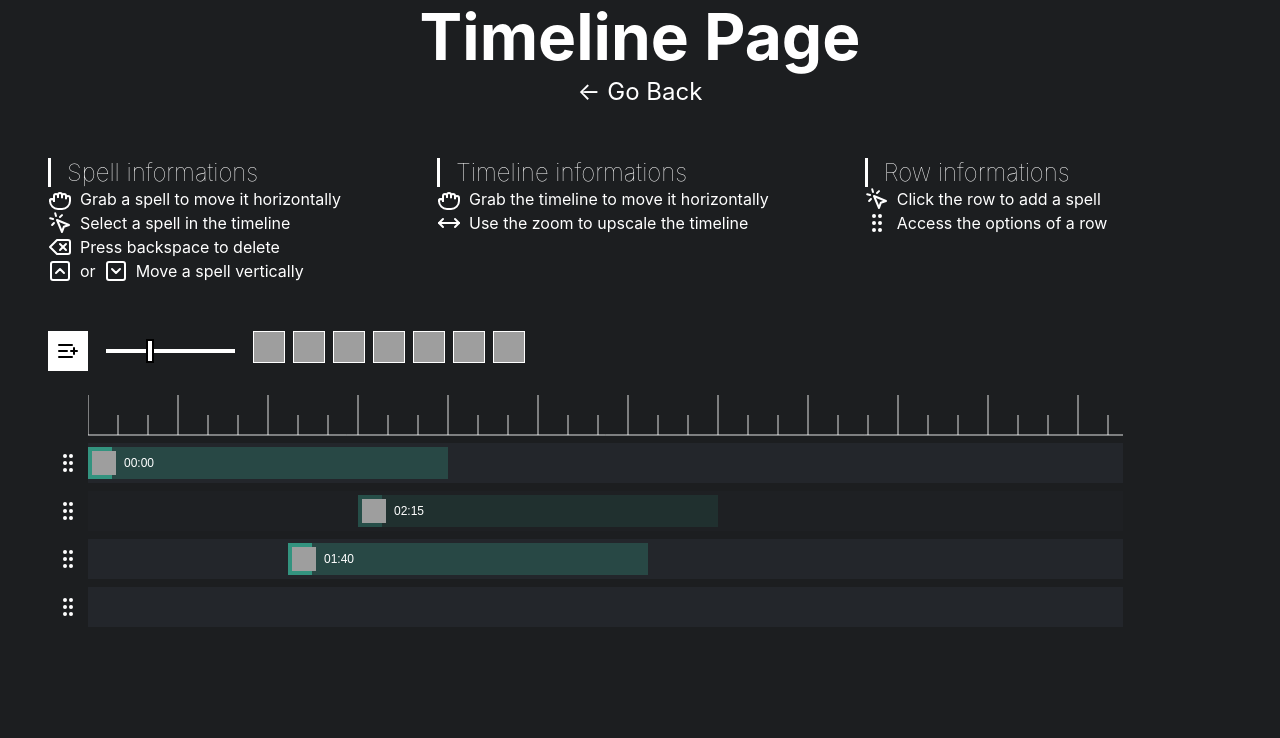
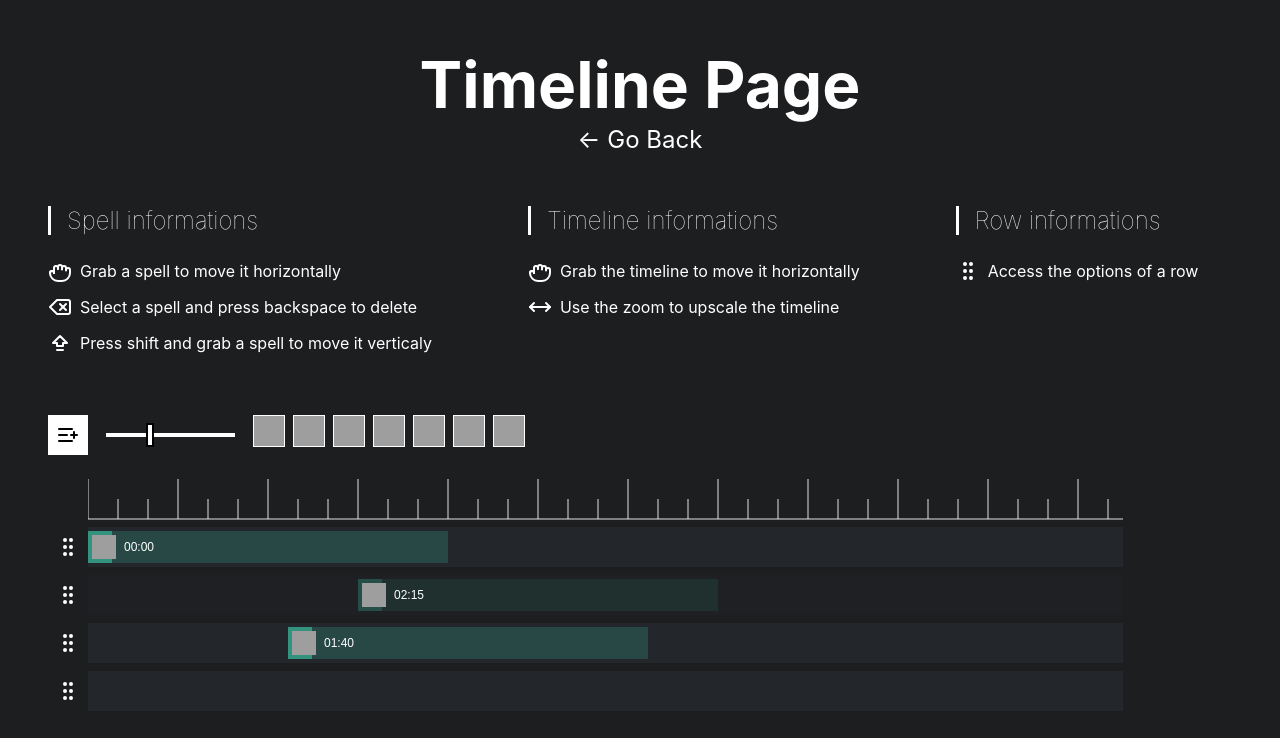
Before and after one commit to loubatier/trailblazer, a Next.js app: page /planner in a window 1280 px wide. Shown: the top 738 px of the page. Built offline with nearby package versions, Linux system fonts and the light colour scheme; grey boxes are pictures that could not be loaded.

Commit message:
chore: cleaning + renaming + fine tuning

```diff
--- a/components/healing-rotation/canvas/index.tsx
+++ b/components/healing-rotation/canvas/index.tsx
@@ -2,14 +2,11 @@ import React, { useEffect } from "react";
 import Konva from "konva";
 import { Group, Layer, Line, Rect, Stage } from "react-konva";
 import { useIsKeyPressed } from "../../../lib/hooks/useIsKeyPressed";
-import {
-  EMoveDirection,
-  useTimelineStore,
-} from "../../../lib/stores/useTimelineStore";
+import { useTimelineStore } from "../../../lib/stores/useTimelineStore";
 import {
   calculateRowDestinationIndex,
   calculateSpellDestinationRowIndex,
-} from "../old-timeline";
+} from "../timeline-wrapper";
 import CanvasSpell from "./spell";
 import Timeline from "./timeline";
 
@@ -75,18 +72,6 @@ const Canvas = ({
       switch (e.key) {
         case "Backspace":
           deleteTimelineSpell(selectedSpellIndex);
-          break;
-        case "ArrowUp":
-          e.preventDefault();
-          spells[selectedSpellIndex].row > 0
-            ? updateTimelineSpellRow(selectedSpellIndex, EMoveDirection.UP)
-            : null;
-          break;
-        case "ArrowDown":
-          e.preventDefault();
-          spells[selectedSpellIndex].row < rows.length - 1
-            ? updateTimelineSpellRow(selectedSpellIndex, EMoveDirection.DOWN)
-            : null;
           break;
         default:
           break;
--- a/components/healing-rotation/row-actions.tsx
+++ b/components/healing-rotation/row-actions.tsx
@@ -15,7 +15,7 @@ const Root = styled.div`
 
 const ActionsButton = styled.button`
   width: 40px;
-  height: 40px;
+  height: 48px;
   padding: 0 8px;
   box-sizing: border-box;
   display: flex;
--- a/components/healing-rotation/old-timeline.tsx
+++ b/components/healing-rotation/timeline-wrapper.tsx
@@ -13,7 +13,7 @@ const Root = styled.div`
   padding: 0 48px;
 `;
 
-const TimelineWrapper = styled.div`
+const TimelineContentWrapper = styled.div`
   display: flex;
   overflow: hidden;
   margin-top: 24px;
@@ -22,9 +22,8 @@ const TimelineWrapper = styled.div`
 const RowActionsWrapper = styled.div`
   display: flex;
   flex-direction: column;
-  gap: 8px;
   height: fit-content;
-  margin-top: 48px;
+  margin-top: 44px;
 `;
 
 const CanvasWrapper = styled.div`
@@ -69,6 +68,7 @@ export const TIMELINE_HEIGHT = 48;
 export const ROW_HEIGHT = 40;
 export const MARGIN_HEIGHT = 8;
 
+// --------------------------- Move this to utils in a folder dedicated to planner functions
 export const calculateRowDestinationIndex = (y: number) => {
   return Math.round(
     Math.max(y - TIMELINE_HEIGHT, 1) / (ROW_HEIGHT + MARGIN_HEIGHT)
@@ -82,8 +82,9 @@ export const calculateSpellDestinationRowIndex = (y: number) => {
     (yPosWithoutHeader - (initialDestinationRowIndex + 1) * 8) / 40
   );
 };
+// ---------------------------
 
-const OldTimeline = () => {
+const TimelineWrapper = () => {
   const canvasRef = useRef<HTMLDivElement>(null);
 
   const {
@@ -127,6 +128,8 @@ const OldTimeline = () => {
     fetchRosterAndSpells();
   }, []);
 
+  // --------------------------- useRosterSpells / usePlayerSpells
+  // Switch between the 2 given we have selected the Everyone or specific player option on dropdown
   const getSpellsForPlayer = (
     player: Player,
     spells: TimelineSpell[]
@@ -150,9 +153,9 @@ const OldTimeline = () => {
     .map((player) => getSpellsForPlayer(player, rosterSpells))
     .reduce((acc, playerSpells) => acc.concat(playerSpells), [])
     .map((spell) => renderSpellIcon(spell));
+  // ---------------------------
 
-  // --------------------------- DRAG SPELL
-
+  // --------------------------- useDragSpell
   const handleSpellDragStart = (
     event: React.DragEvent,
     spell: TimelineSpell
@@ -190,7 +193,7 @@ const OldTimeline = () => {
   };
   // ---------------------------
 
-  // --------------------------- DRAG ROW
+  // --------------------------- useDragRow
   const handleRowActionsDragOver = (event: React.DragEvent) => {
     const y = event.clientY - canvasRef.current.getBoundingClientRect().top;
 
@@ -212,7 +215,7 @@ const OldTimeline = () => {
 
   const handleWindowClick = () => {
     const isAnySpellSelected = spells.some((spell) => spell.isSelected);
-    isAnySpellSelected ? clearTimelineSpellSelection() : null;
+    isAnySpellSelected && clearTimelineSpellSelection();
   };
 
   useEffect(() => {
@@ -247,7 +250,7 @@ const OldTimeline = () => {
         <SpellsWrapper>{spellIcons}</SpellsWrapper>
       </TimelineActionsWrapper>
 
-      <TimelineWrapper>
+      <TimelineContentWrapper>
         <RowActionsWrapper
           onDragOver={isDraggingRow ? handleRowActionsDragOver : null}
           onDrop={isDraggingRow ? handleRowActionsDrop : null}
@@ -282,9 +285,9 @@ const OldTimeline = () => {
             setHoveredRow={(i) => setHoveredRow(i)}
           />
         </CanvasWrapper>
-      </TimelineWrapper>
+      </TimelineContentWrapper>
     </Root>
   );
 };
 
-export default OldTimeline;
+export default TimelineWrapper;
--- a/components/sharedstyles.tsx
+++ b/components/sharedstyles.tsx
@@ -1,8 +1,8 @@
 import styled from "styled-components";
 
-const Container = styled.div``;
-
-const Main = styled.main``;
+const Main = styled.main`
+  padding: 48px 0;
+`;
 
 const Title = styled.h1`
   margin: 0;
@@ -33,8 +33,15 @@ const CodeTag = styled.code`
   margin: 0 0.75rem;
   padding: 0.75rem;
   font-size: 1.1rem;
-  font-family: Menlo, Monaco, Lucida Console, Liberation Mono, DejaVu Sans Mono,
-    Bitstream Vera Sans Mono, Courier New, monospace;
+  font-family:
+    Menlo,
+    Monaco,
+    Lucida Console,
+    Liberation Mono,
+    DejaVu Sans Mono,
+    Bitstream Vera Sans Mono,
+    Courier New,
+    monospace;
 `;
 
-export { Container, Main, Title, Description, CodeTag };
+export { Main, Title, Description, CodeTag };
--- a/lib/stores/useTimelineStore.ts
+++ b/lib/stores/useTimelineStore.ts
@@ -48,11 +48,6 @@ const ROWS: TimelineRow[] = [
   { isActive: true },
   { isActive: true },
 ];
-
-export enum EMoveDirection {
-  DOWN,
-  UP,
-}
 
 interface TimelineStore {
   offset: number;
--- a/lib/utils.ts
+++ b/lib/utils.ts
@@ -15,10 +15,6 @@ export const getPlayerFromSignup = (signup: Signup): RosterPlayer => {
     class: signup.class,
   };
 };
-
-// export const getPlayerFromSelection = (selection: Selection): RosterPlayer => {
-//   return null;
-// };
 
 export const replaceWhitespaceWithUnderscore = (input: string): string => {
   return input.replace(/\s/g, "_");
--- a/pages/planner.tsx
+++ b/pages/planner.tsx
@@ -1,58 +1,48 @@
 import React from "react";
 import {
-  ChevronDownSquare,
-  ChevronUpSquare,
+  ArrowBigUpDash,
   Delete,
   Grab,
   GripVertical,
-  MousePointerClick,
   MoveHorizontal,
 } from "lucide-react";
 import dynamic from "next/dynamic";
 import Link from "next/link";
 import styled from "styled-components";
-import {
-  Container,
-  Description,
-  Main,
-  Title,
-} from "../components/sharedstyles";
+import { Description, Main, Title } from "../components/sharedstyles";
 
-const OldTimeline = dynamic(
-  () => import("../components/healing-rotation/old-timeline"),
+const TimelineWrapper = dynamic(
+  () => import("../components/healing-rotation/timeline-wrapper"),
   {
     ssr: false,
   }
 );
-
-const TimelineWrapper = styled.div`
-  display: flex;
-  flex-direction: row;
-`;
 
 const InfosContainer = styled.div`
   display: flex;
   padding: 48px;
   gap: 96px;
 `;
+
 const InfosWrapper = styled.div``;
+
+const InfoTitle = styled.p`
+  font-size: 24px;
+  font-weight: 100;
+  margin-bottom: 24px;
+  padding-left: 16px;
+  border-left: 3px solid white;
+`;
 
 const Info = styled.p`
   display: flex;
   align-items: center;
   gap: 8px;
-`;
-
-const InfoTitle = styled.p`
-  font-size: 24px;
-  font-weight: 100;
-  padding-left: 16px;
-  border-left: 3px solid white;
+  margin-bottom: 12px;
 `;
 
 const Planner = () => {
   return (
-    <Container>
     <Main>
       <Title>Timeline Page</Title>
       <Description>
@@ -66,16 +56,12 @@ const Planner = () => {
             Grab a spell to move it horizontally
           </Info>
           <Info>
-              <MousePointerClick />
-              Select a spell in the timeline
+            <Delete />
+            Select a spell and press backspace to delete
           </Info>
           <Info>
-              <Delete />
-              Press backspace to delete
-            </Info>
-            <Info>
-              <ChevronUpSquare /> or <ChevronDownSquare />
-              Move a spell vertically
+            <ArrowBigUpDash />
+            Press shift and grab a spell to move it verticaly
           </Info>
         </InfosWrapper>
         <InfosWrapper>
@@ -92,20 +78,14 @@ const Planner = () => {
         <InfosWrapper>
           <InfoTitle>Row informations</InfoTitle>
           <Info>
-              <MousePointerClick />
-              Click the row to add a spell
-            </Info>
-            <Info>
             <GripVertical />
             Access the options of a row
           </Info>
         </InfosWrapper>
       </InfosContainer>
-        <TimelineWrapper>
-          <OldTimeline />
-        </TimelineWrapper>
+
+      <TimelineWrapper />
     </Main>
-    </Container>
   );
 };
 
```
Also changed, not shown: pages/about.tsx (+1 -8 lines), pages/team.tsx (+1 -8 lines). Lines whose indentation alone changed are shown as unchanged.
